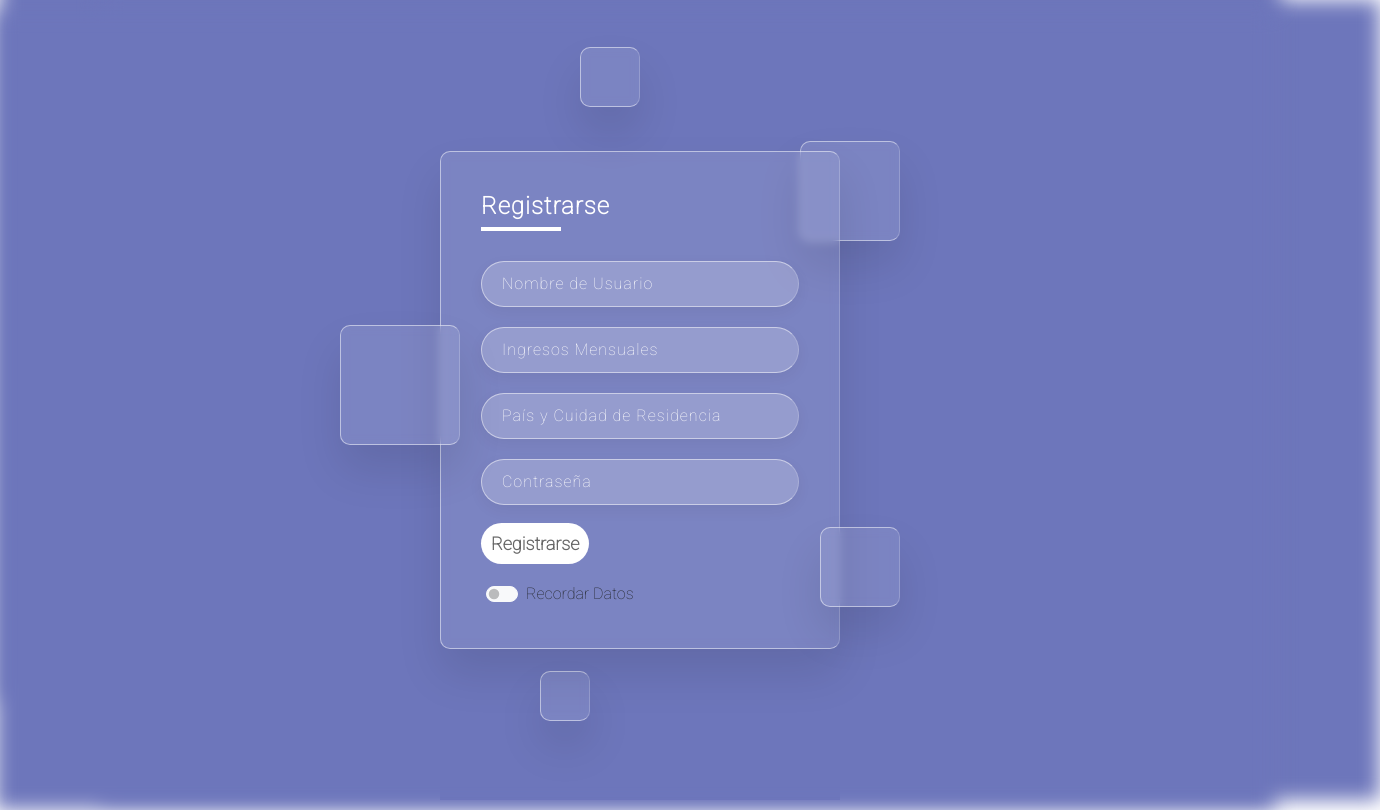
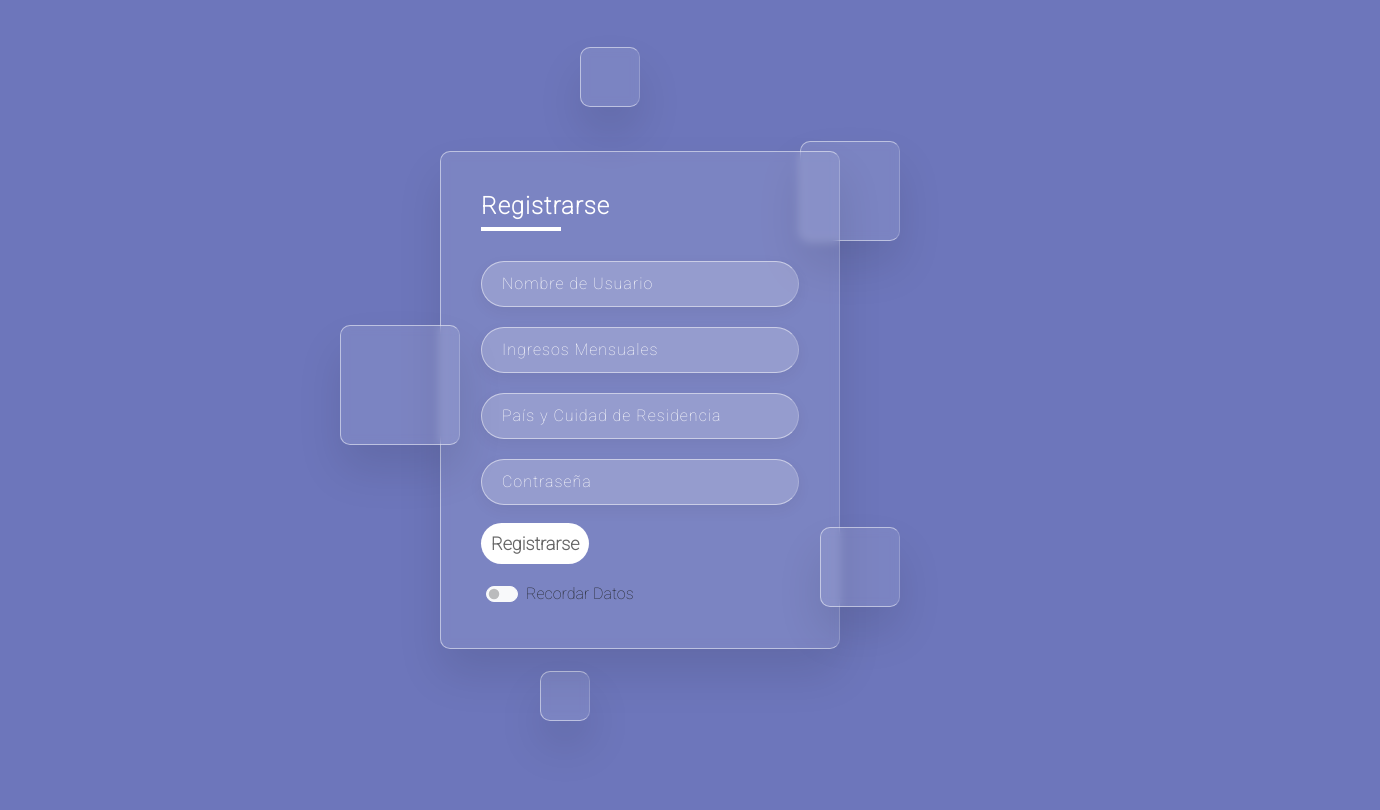
Before and after one commit to tefa2611/Mi-BankApp, a plain HTML site: page index.html in a window 1280 px wide. Shown: the whole page, 1380 px wide, since content can reach past the window. Drawn offline with nearby package versions, Linux system fonts and the light colour scheme.

Commit message:
mejora color inicio

```diff
--- a/index.html
+++ b/index.html
@@ -9,11 +9,8 @@
     <link rel="stylesheet" href="style.css">
     <link href="https://cdn.jsdelivr.net/npm/bootstrap@5.2.2/dist/css/bootstrap.min.css" rel="stylesheet" integrity="sha384-Zenh87qX5JnK2Jl0vWa8Ck2rdkQ2Bzep5IDxbcnCeuOxjzrPF/et3URy9Bv1WTRi" crossorigin="anonymous">
 </head>
-<body>
+<body style="background: #6D76BB;">
     <section>
-        <div class="color"></div>
-        <div class="color"></div>
-        <div class="color"></div>
         <div class="box">
             <div class="square" style="--i:0;"></div>
             <div class="square" style="--i:1;"></div>
@@ -42,7 +39,7 @@
                         <div style="margin-left: 5px;" class="form-check form-switch">
                             <input class="form-check-input btn btn-light" type="checkbox" role="switch" id="flexSwitchCheckDefault">
                             <label class="form-check-label " for="flexSwitchCheckDefault">Recordar Datos</label>
-                          </div>
+                        </div>
                     </form>
                 </div>
             </div>
--- a/style.css
+++ b/style.css
@@ -14,43 +14,6 @@ body
     justify-content: center;
     align-items: center;
     min-height: 100vh;
-}
-section
-{
-    display: flex;
-    justify-content: center;
-    align-items: center;
-    min-height: 100vh;
-    background: #6D76BB;
-    background: linear-gradient(to bottom, #6D76BB, 3dff1ff);
-}
-section .color
-{
-    position: absolute;
-    filter: blur(10px);
-}
-section .color:nth-child(1)
-{
-    top: -100px;
-    width: 100%;
-    height: 100%;
-    background: #6D76BB;
-}
-section .color:nth-child(2)
-{
-    bottom: 0;
-    left: 100px;
-    width: 100%;
-    height: 100%;
-    background: #6D76BB;
-}
-section .color:nth-child(3)
-{
-    bottom: -10px;
-    right: 5px;
-    width: 100%;
-    height: 100%;
-    background: #6D76BB;
 }
 .box
 {
```
